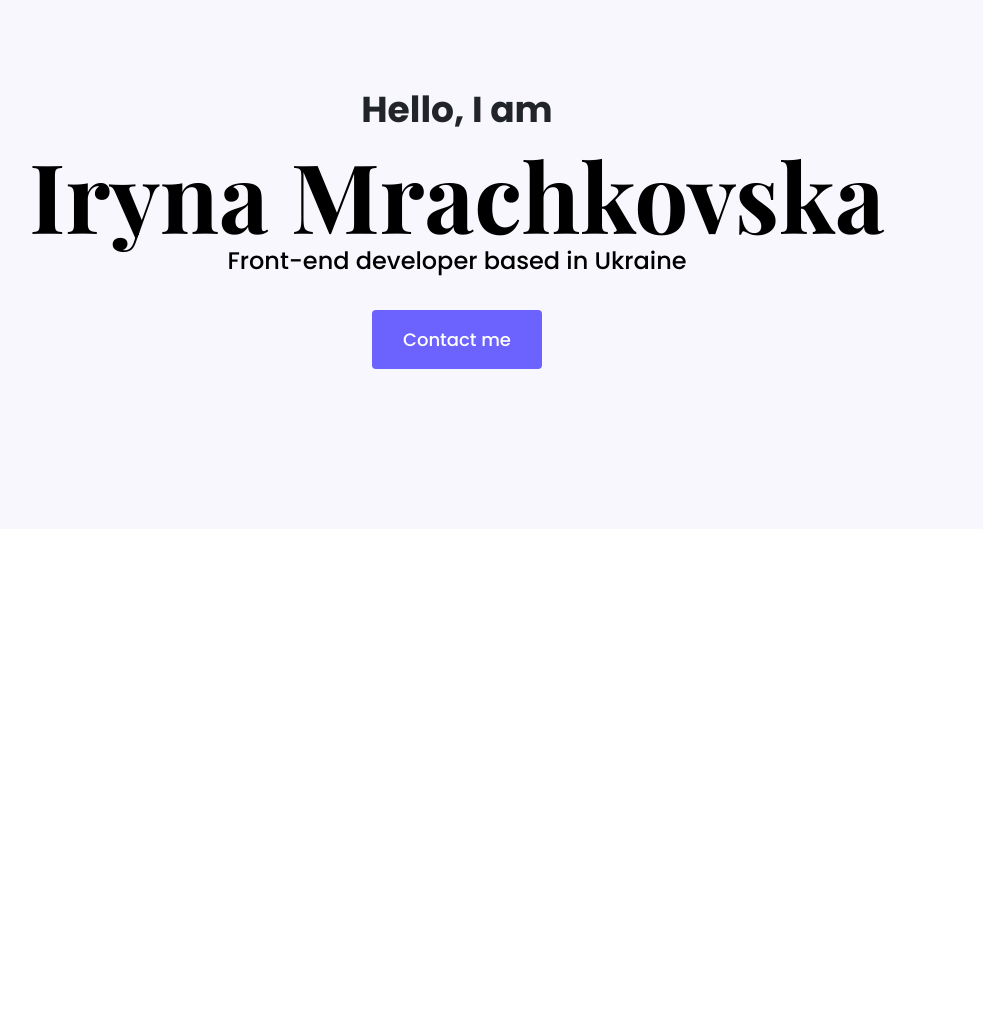
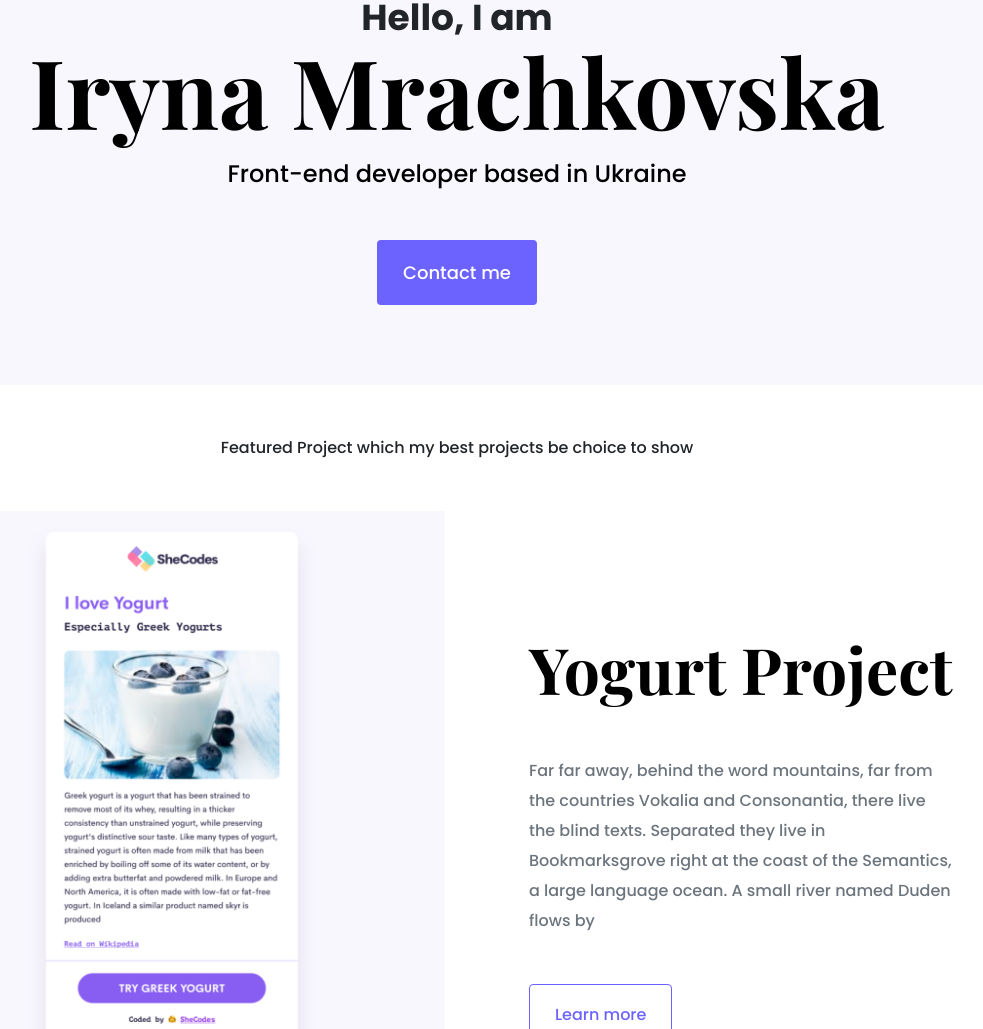
Before and after one commit to Iryna-Shtangret/portfolio-project, a plain HTML site: page index.html in a window 1280 px wide. Shown: the part 77-1106 px from the top of the page, without its empty margins (183-1166 px from the left). Before the commit the page ends 800 px from the top, so only its background shows below. Drawn offline with nearby package versions, Linux system fonts and the light colour scheme.

Commit message:
Added homepage and design

```diff
--- a/index.html
+++ b/index.html
@@ -35,5 +35,63 @@
       <h2 class="mb-5">Front-end developer based in Ukraine</h2>
       <div><a href="#" class="btn btn-branding">Contact me</a></div>
     </div>
+    <p class="text-center m-5">
+      Featured Project which my best projects be choice to show
+    </p>
+    <div class="container">
+      <div class="row mb-5">
+        <div class="col d-none d-lg-block">
+          <img src="images/yogurt.png" class="img-fluid" alt="" />
+        </div>
+        <div class="col">
+          <div class="project-description">
+            <h2 class="mb-5">Yogurt Project</h2>
+            <p class="mb-5 text-muted">
+              Far far away, behind the word mountains, far from the countries
+              Vokalia and Consonantia, there live the blind texts. Separated
+              they live in Bookmarksgrove right at the coast of the Semantics, a
+              large language ocean. A small river named Duden flows by
+            </p>
+            <a href="" class="btn btn-branding-outline">Learn more</a>
+          </div>
+        </div>
+      </div>
+
+      <div class="row mb-5">
+        <div class="col">
+          <div class="project-description">
+            <h2 class="mb-5">Weather App</h2>
+            <p class="mb-5 text-muted">
+              Far far away, behind the word mountains, far from the countries
+              Vokalia and Consonantia, there live the blind texts. Separated
+              they live in Bookmarksgrove right at the coast of the Semantics, a
+              large language ocean. A small river named Duden flows by
+            </p>
+            <a href="" class="btn btn-branding-outline">Learn more</a>
+          </div>
+        </div>
+        <div class="col d-none d-lg-block">
+          <img src="images/weather.png" class="img-fluid" alt="" />
+        </div>
+      </div>
+
+      <div class="row mb-5">
+        <div class="col d-none d-lg-block">
+          <img src="images/dictionary.png" class="img-fluid" alt="" />
+        </div>
+        <div class="col">
+          <div class="project-description">
+            <h2 class="mb-5">Dictionary App</h2>
+            <p class="mb-5 text-muted">
+              Far far away, behind the word mountains, far from the countries
+              Vokalia and Consonantia, there live the blind texts. Separated
+              they live in Bookmarksgrove right at the coast of the Semantics, a
+              large language ocean. A small river named Duden flows by
+            </p>
+            <a href="" class="btn btn-branding-outline">Learn more</a>
+          </div>
+        </div>
+      </div>
+    </div>
   </body>
 </html>
--- a/styles/portfolio.css
+++ b/styles/portfolio.css
@@ -23,21 +23,27 @@ h1 {
   font-size: 96px;
 }
 
+h2 {
+  font-size: 64px;
+}
+
 .head-text h2 {
   font-size: 24px;
   font-weight: normal;
   font-family: var(--default-font-family);
-  line-height: 2px;
+  line-height: 1.5;
 }
 
 p {
   font-weight: normal;
+  font-size: 16px;
+  line-height: 30px;
 }
 
 .head-text {
   text-align: center;
   background: var(--secondary-color);
-  padding: 160px 20px;
+  padding: 80px 20px;
 }
 
 .head-text p {
@@ -52,5 +58,33 @@ p {
   font-size: 18px;
   color: #ffffff;
   line-height: 27px;
-  padding: 15px 30px;
+  padding: 18px 25px;
 }
+
+.btn-branding-outline {
+  color: var(--branding-color);
+  text-align: center;
+  font-size: 16px;
+  padding: 18px 25px;
+  border: 1px solid var(--branding-color);
+  border-radius: 4px;
+}
+
+.project-description {
+  padding: 120px 60px;
+}
+
+@media (max-width: 900px) {
+  .project-description {
+    text-align: center;
+    padding: 0;
+  }
+
+  h1 {
+    font-size: 60px;
+  }
+
+  h2 {
+    font-size: 44px;
+  }
+}
```
Also changed, not shown: images/dictionary.png (added), images/weather.png (added), images/yogurt.png (added).
